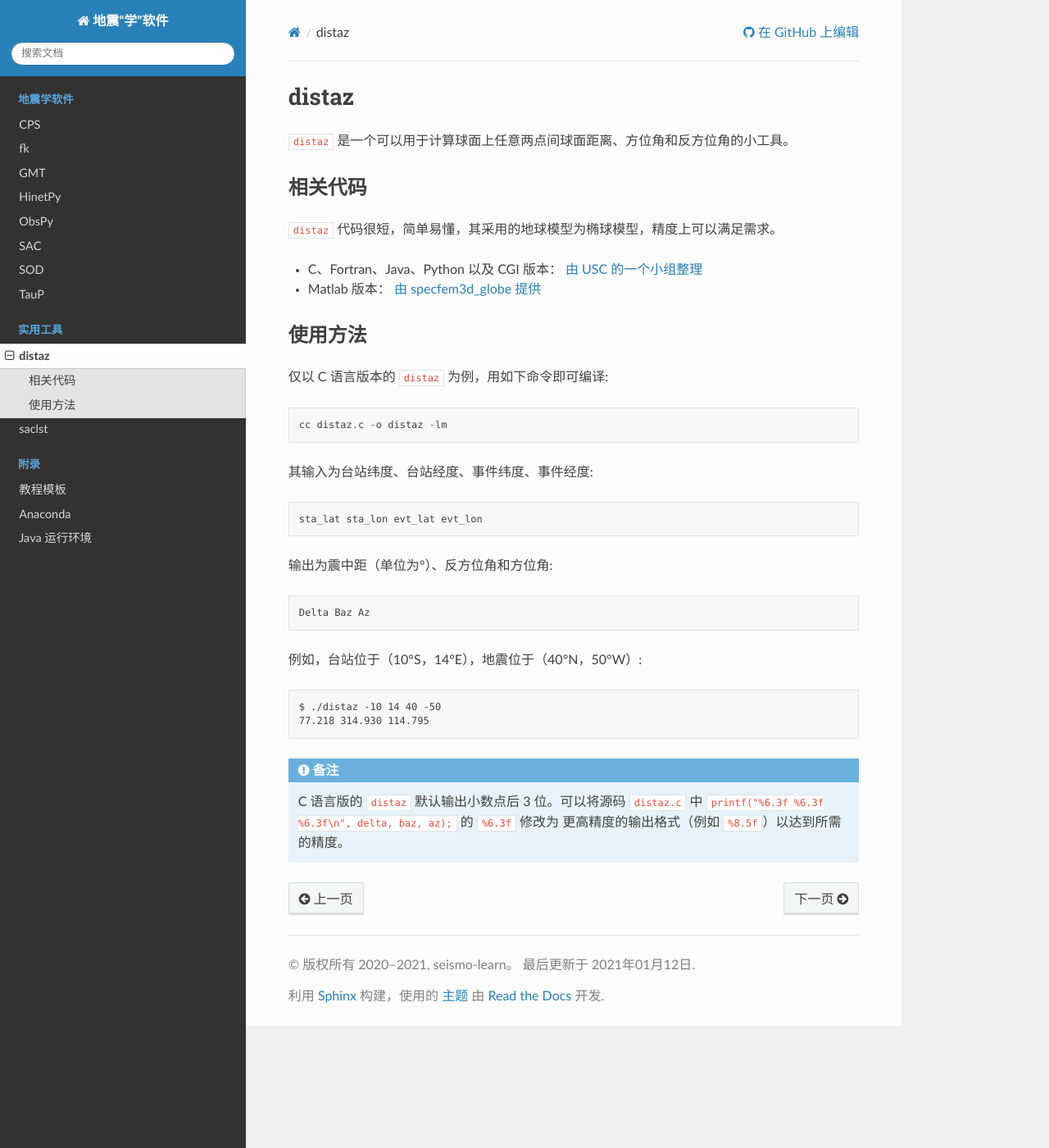
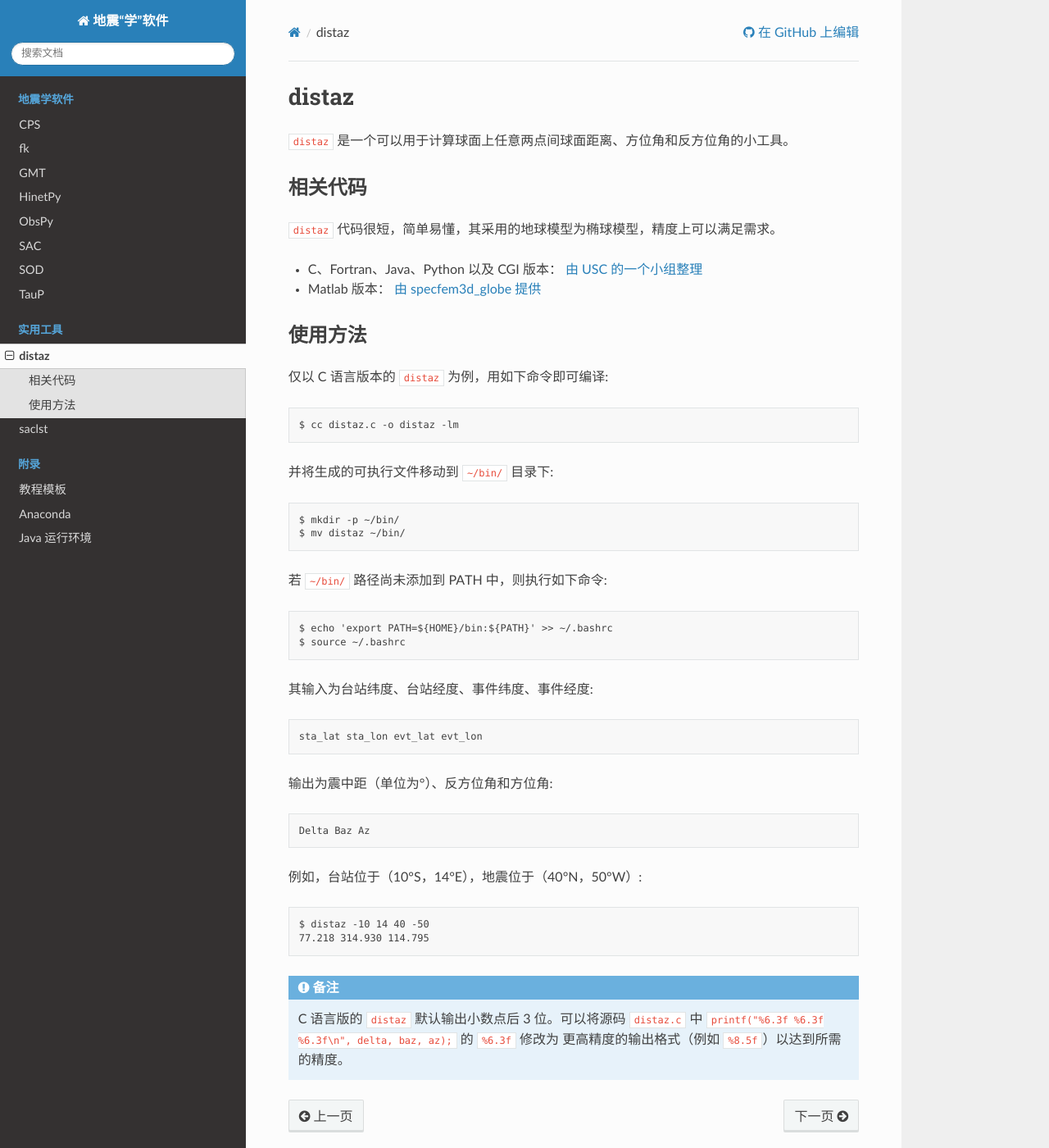
Before and after one commit to seismo-learn/software, a Sphinx documentation site: the page built from source/utilities/distaz.rst, in a window 1280 px wide and 1400 px high. Shown: the whole window at 82% size. Built offline with Sphinx 7.4.7 and the Read the Docs theme 2.0.0, drawn with Linux system fonts in a browser that asks for light colours.

Commit message:
Fix the installation paths (#110)
Co-authored-by: Jiayuan Yao <coreman.seism@gmail.com>

```diff
--- a/source/utilities/distaz.rst
+++ b/source/utilities/distaz.rst
@@ -16,7 +16,17 @@ distaz
 
 仅以 C 语言版本的 ``distaz`` 为例，用如下命令即可编译::
 
-   cc distaz.c -o distaz -lm
+    $ cc distaz.c -o distaz -lm
+
+并将生成的可执行文件移动到 :file:`~/bin/` 目录下::
+
+    $ mkdir -p ~/bin/
+    $ mv distaz ~/bin/
+
+若 :file:`~/bin/` 路径尚未添加到 PATH 中，则执行如下命令::
+
+     $ echo 'export PATH=${HOME}/bin:${PATH}' >> ~/.bashrc
+     $ source ~/.bashrc
 
 其输入为台站纬度、台站经度、事件纬度、事件经度::
 
@@ -28,7 +38,7 @@ distaz
 
 例如，台站位于（10°S，14°E），地震位于（40°N，50°W）::
 
-   $ ./distaz -10 14 40 -50
+   $ distaz -10 14 40 -50
    77.218 314.930 114.795
 
 .. note::
```
Also changed, not shown: source/cps/install.rst (+3 -4 lines), source/sod/install.rst (+4 -3 lines), source/taup/install.rst (+4 -3 lines).
